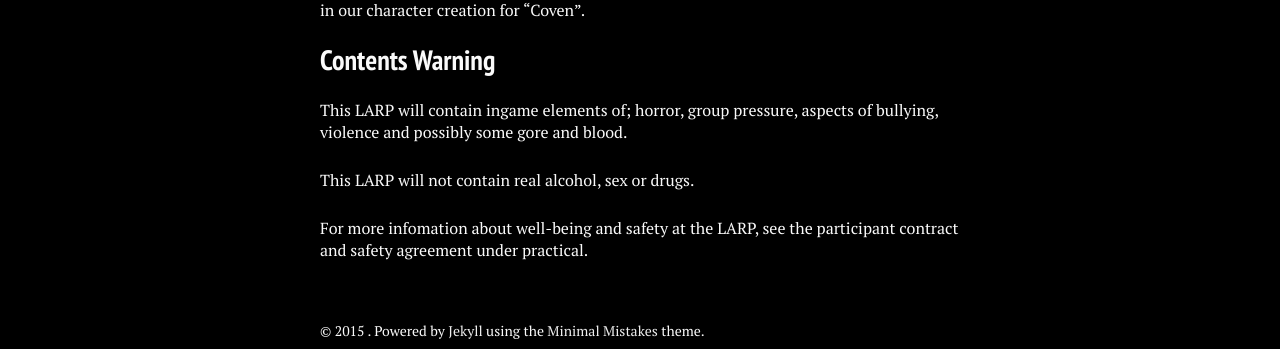
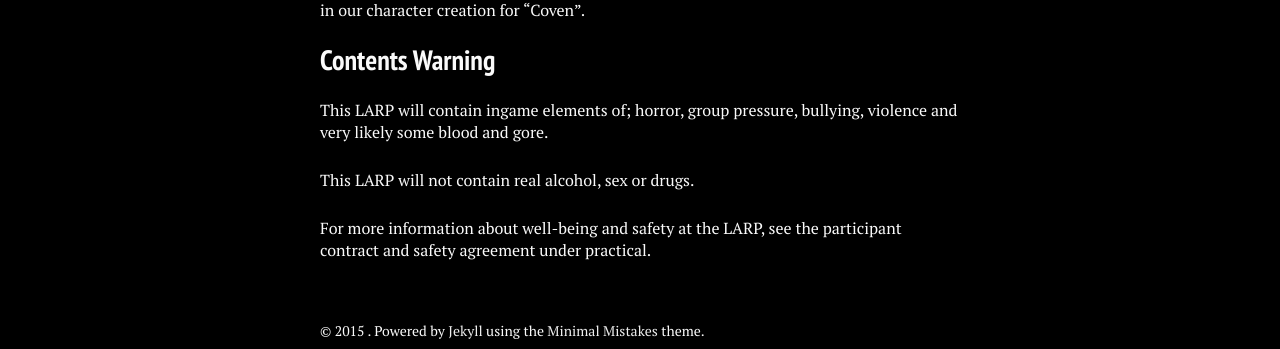
Before and after one commit to stanislavb/en.coven.nu, a Jekyll site: the page built from about/index.md, in a window 1280 px wide. Shown: the part 1718-2067 px from the top of the page. Built offline with Jekyll 4.4.1, drawn with Linux system fonts in a browser that asks for light colours; nearby versions of some CDN libraries.

Commit message:
Update index.md

```diff
--- a/about/index.md
+++ b/about/index.md
@@ -48,8 +48,8 @@ Another inspiration is the Swedish book “Cirkeln”. Now also a film. This is
 
 ## Contents Warning
 
-This LARP will contain ingame elements of; horror, group pressure, aspects of bullying, violence and possibly some gore and blood.
+This LARP will contain ingame elements of; horror, group pressure, bullying, violence and very likely some blood and gore.
 
 This LARP will not contain real alcohol, sex or drugs.
 
-For more infomation about well-being and safety at the LARP, see the participant contract and safety agreement under practical.
+For more information about well-being and safety at the LARP, see the participant contract and safety agreement under practical.
```
